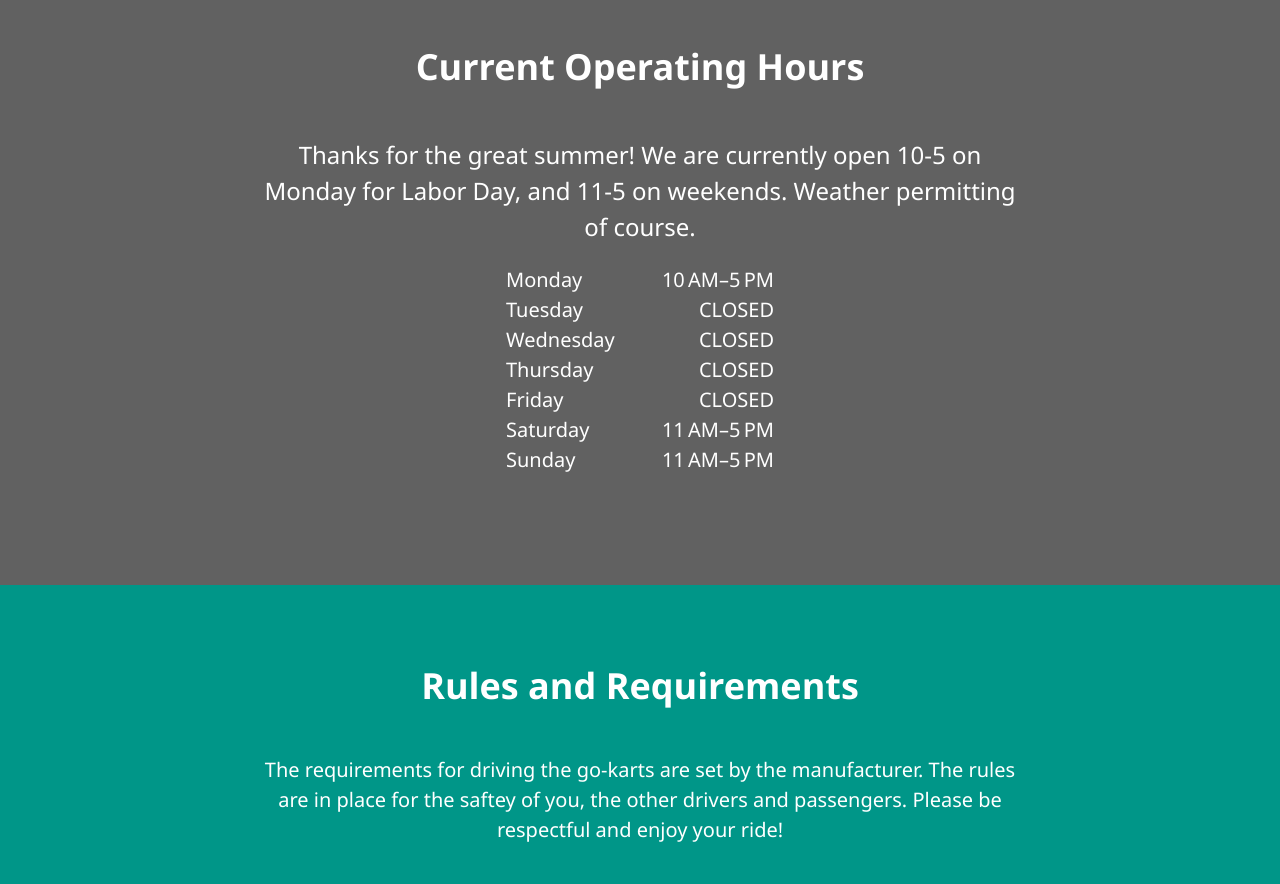
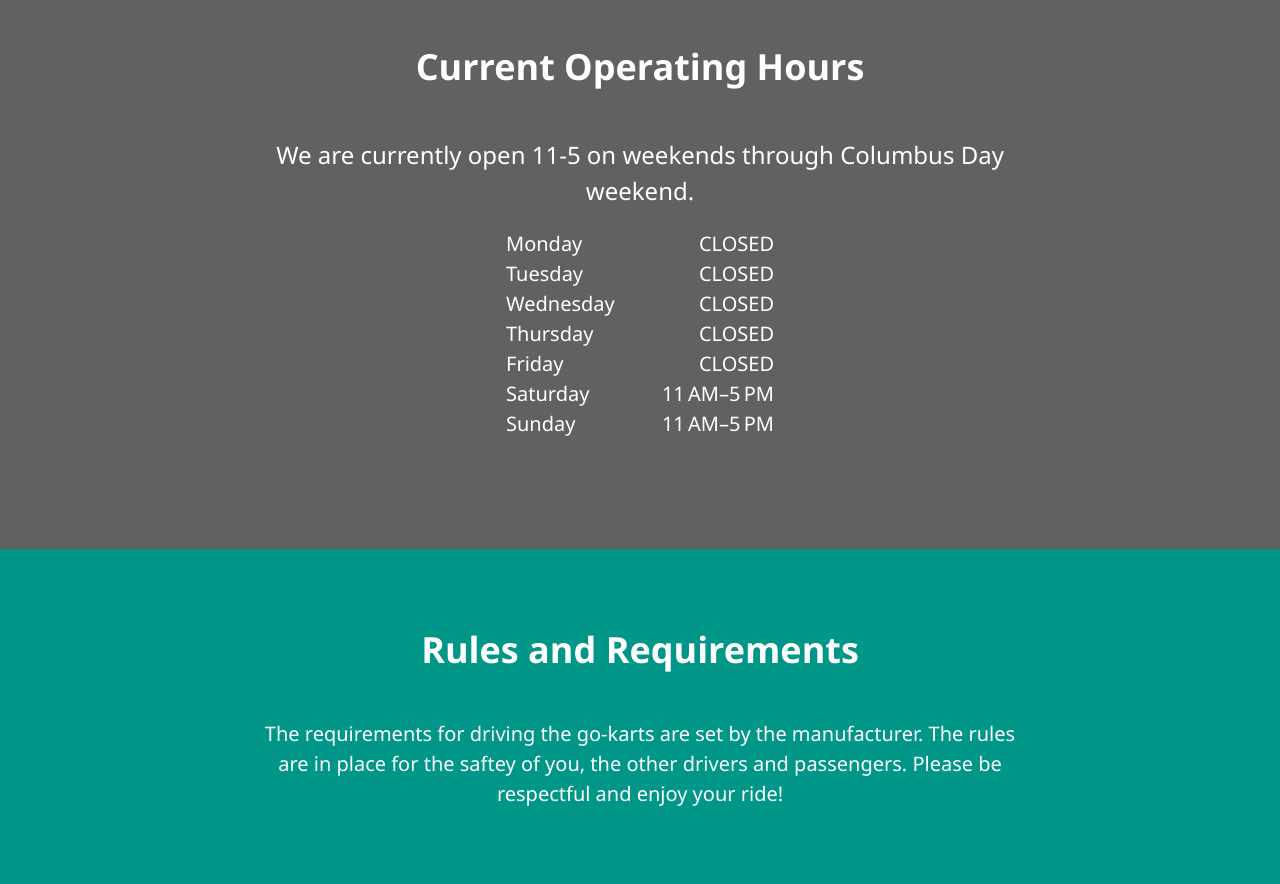
Before and after one commit to JaredPD/GoKarts, a plain HTML site: page index.html in a window 1280 px wide. Shown: the part 800-1684 px from the top of the page. Drawn offline with nearby package versions, Linux system fonts and the light colour scheme.

Commit message:
Update index.html

```diff
--- a/index.html
+++ b/index.html
@@ -117,7 +117,7 @@ p.indent {
   <div class="w3-dark-grey" id="hours">
      <div class="w3-container w3-content w3-padding-64" style="max-width:800px">
       <h1 class="w3-center"><b>Current Operating Hours</b></h1><br>
-       <h3 class="w3-center">Thanks for the great summer! We are currently open 10-5 on Monday for Labor Day, and 11-5 on weekends. Weather permitting of course.
+       <h3 class="w3-center">We are currently open 11-5 on weekends through Columbus Day weekend.
       <!--  <h3 class="w3-center">We are open full-time for the summer. These are our current operating hours, weather permitting.
       </h3> -->
       <div class="w3-container w3-content" style="max-width:300px">
@@ -127,7 +127,7 @@ p.indent {
           Monday
         </span>
           <span style="float:right;">
-            10 AM–5 PM
+            CLOSED
           </span><br>
           <span style="float:left;">
             Tuesday
```
